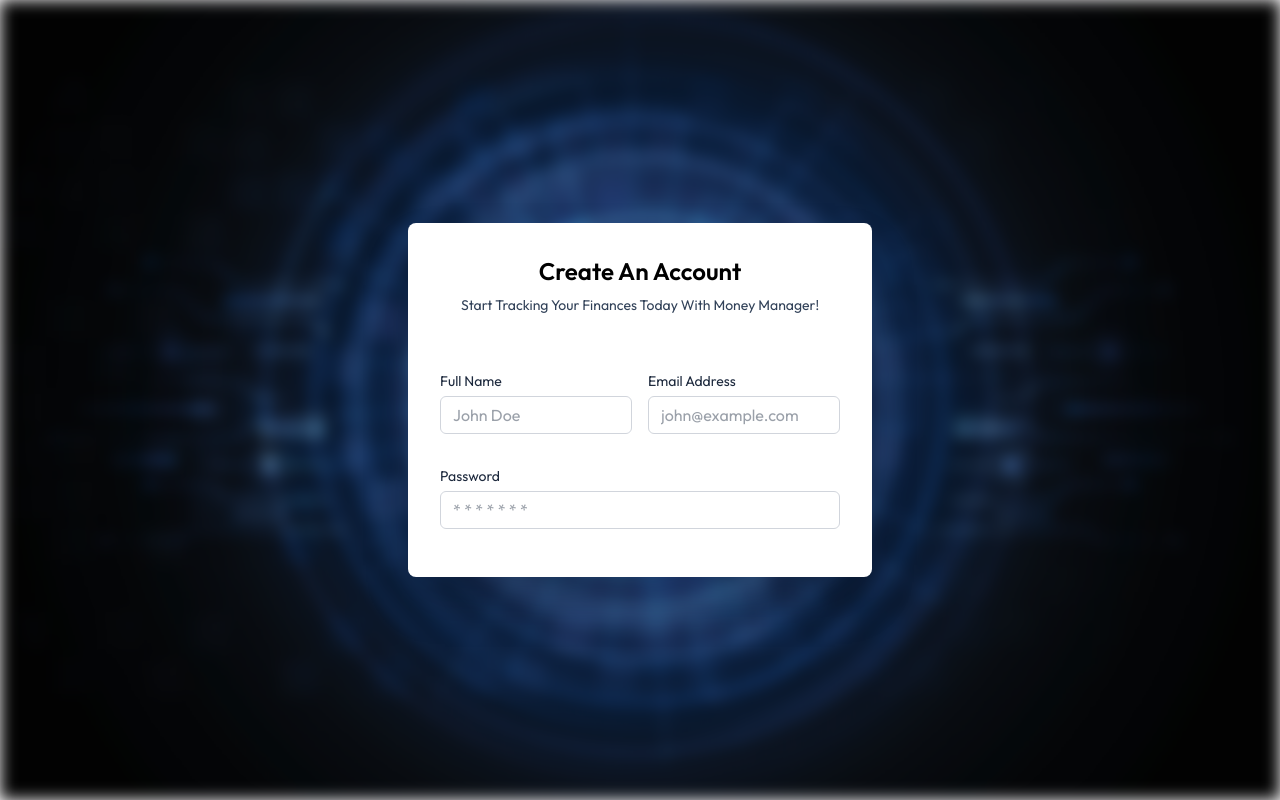
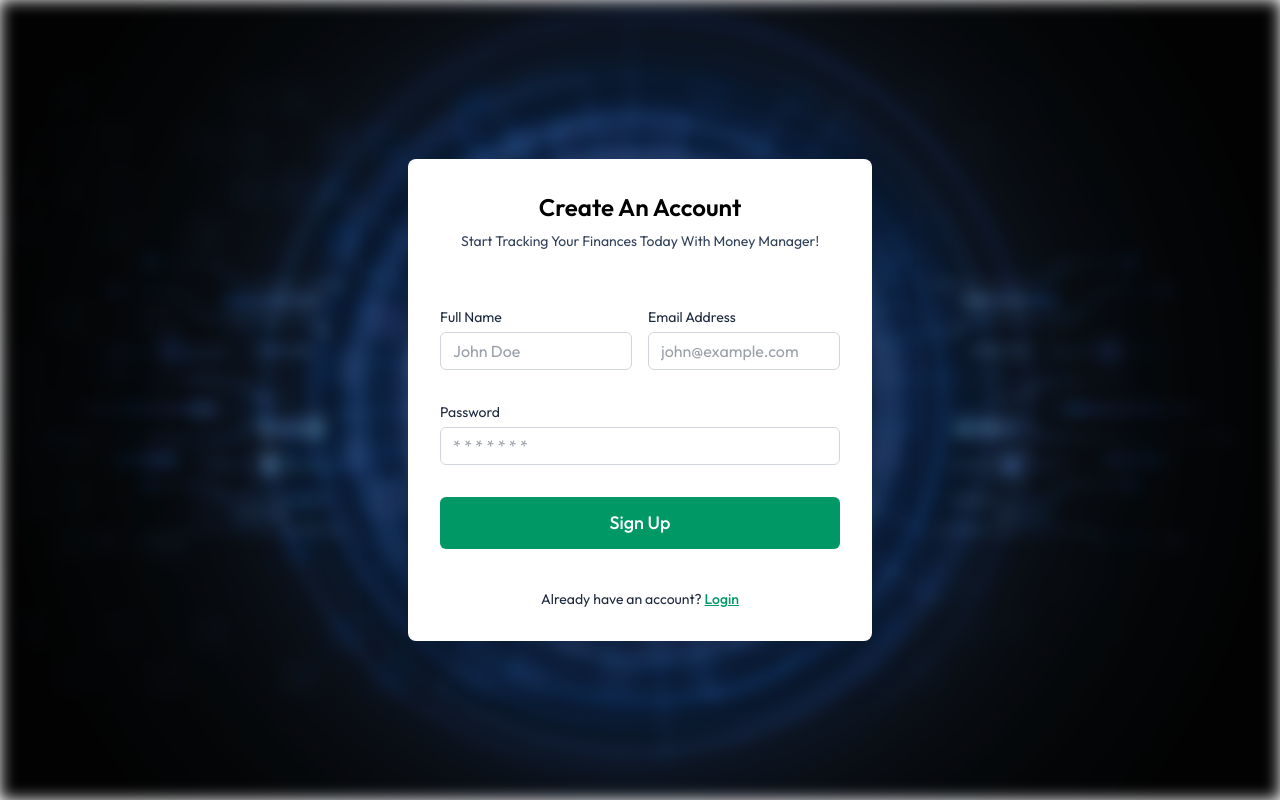
Before and after one commit to MoeF159/money-manager-frontend, a React (Vite) app: page /signup in a window 1280 px wide. Built offline with nearby package versions, Linux system fonts and the light colour scheme.

Commit message:
added error UI, Signup button, and Link to login  for signup

```diff
--- a/src/pages/Signup.jsx
+++ b/src/pages/Signup.jsx
@@ -1,5 +1,5 @@
 import { useState } from "react";
-import { useNavigate } from "react-router-dom";
+import { Link, useNavigate } from "react-router-dom";
 import { assets } from "../assets/assets.js"; // Assuming you have an assets file for images
 import Input from "../components/Input.jsx";
 const Signup = () => {
@@ -56,7 +56,30 @@ const Signup = () => {
                                     type="password"
                                 />
                             </div>
+
                         </div>
+                        {error && (
+                            <p className="text-red-800 text-sm text-center bg-red-50 p-2 rounded">
+                                {error}
+                            </p>
+                        )}
+
+                        <button
+                            className="w-full py-3 text-lg font-medium bg-emerald-600 text-white rounded-md hover:bg-emerald-700 transition-colors"
+                            type="submit"
+                        >
+                            Sign Up
+                        </button>
+
+                        <p className="text-sm text-slate-800 text-center mt-6">
+                            Already have an account?{" "}
+                            <Link
+                                to="/login"
+                                className="font-medium text-emerald-600 underline hover:text-emerald-700 transition-colors"
+                            >
+                                Login
+                            </Link>
+                        </p>
                     </form>
                 </div>
             </div>
```
